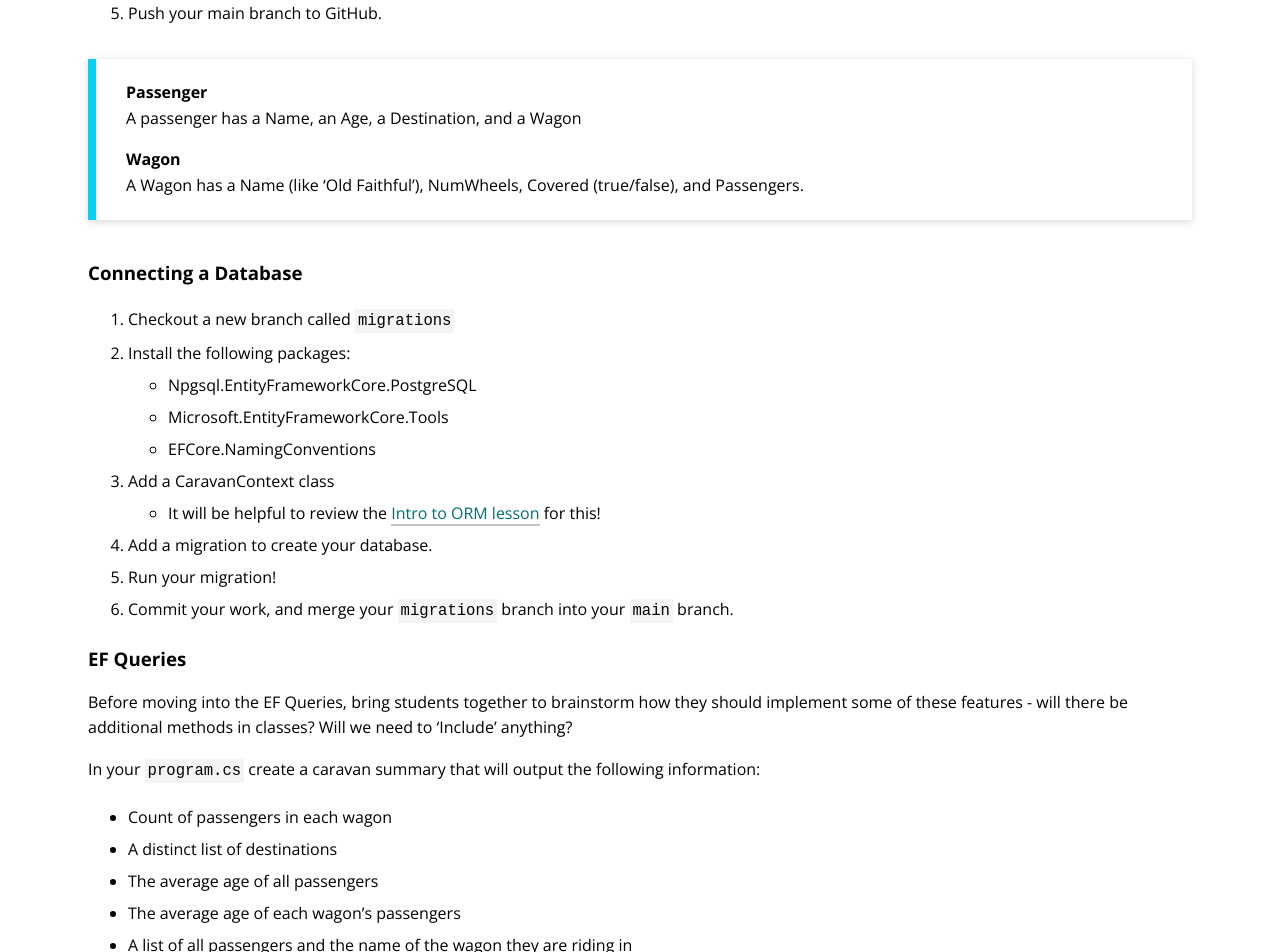
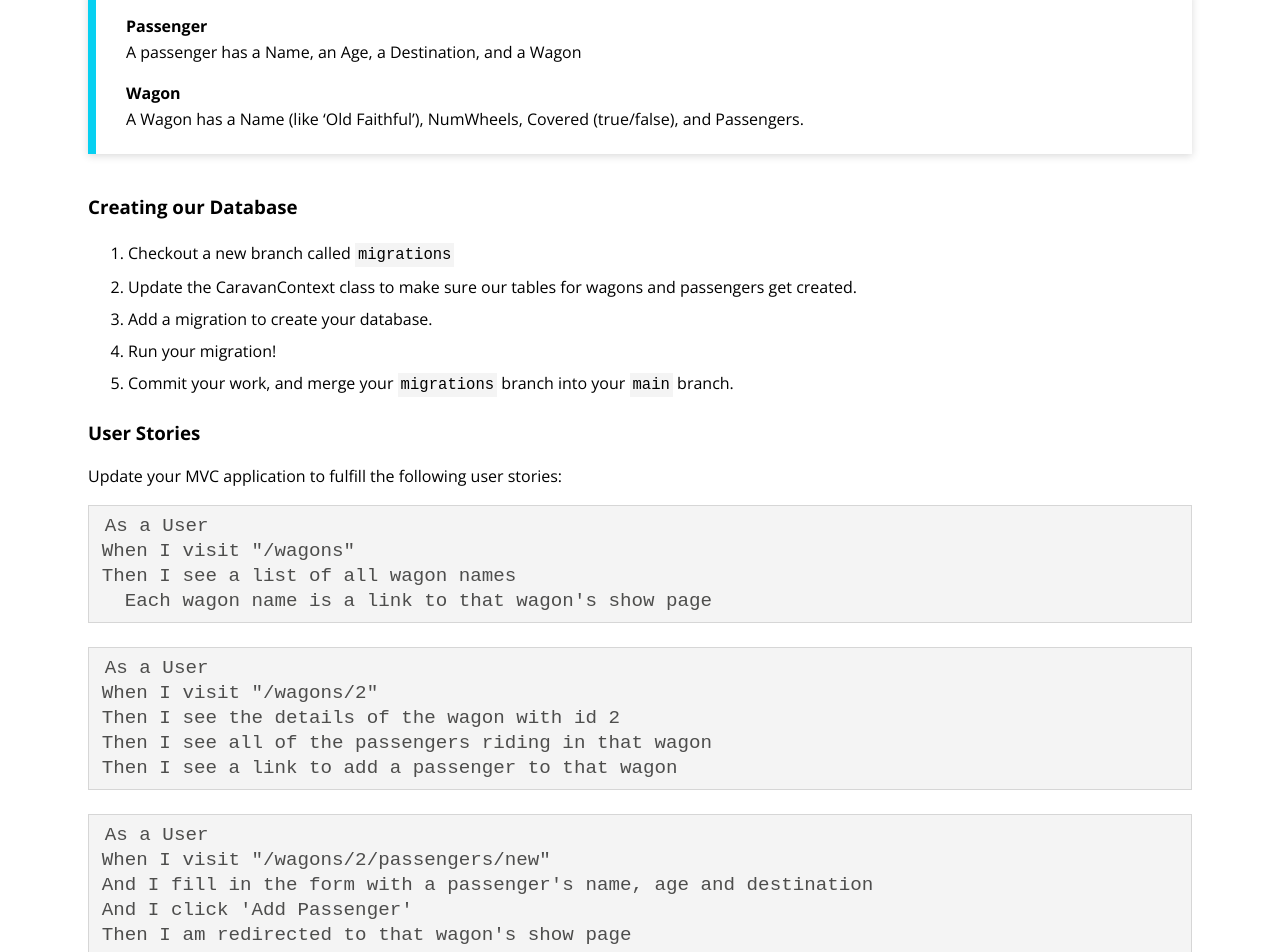
Before and after one commit to turingschool/launch-curriculum, a Jekyll site: the page built from module4/lessons/Week1/ReviewingConcepts.md, in a window 1280 px wide and 1400 px high, scrolled down 714 px. Shown: the top 952 px of the window. Built offline with Jekyll 4.4.1, drawn with Linux system fonts in a browser that asks for light colours; nearby versions of some CDN libraries; comment, search, counter and statistics services are not loaded; some of the changed text lies outside the part shown.

Commit message:
update with MVC

````diff
--- a/module4/lessons/Week1/ReviewingConcepts.md
+++ b/module4/lessons/Week1/ReviewingConcepts.md
@@ -7,18 +7,17 @@
 
 ## The Oregon Trail
 
-1. Create a Console Application in Visual Studio.
-    * You can call the project and solution `Caravan`
-2. Initialize a git repository in your solution.
-    * Add a remote repository on GitHub
+1. Fork and Clone [this starter repo](https://github.com/turingschool-examples/CaravanMVC)
+2. Open your forked repository in visual studio
+3. Build the solution - let you instructor know if you get any errors!
 
-### Building our Classes
 
-1. Create a branch called `classes`
+### Building our Models
+
+1. Create a branch called `models`
 2. In your Caravan project, add classes outlined below.
-    * Make sure to test your classes!
 3. Commit after each class is complete - you should have 3 commits!
-4. When all three classes have been built, merge your `classes` branch into your `main` branch.
+4. When all three classes have been built, merge your `models` branch into your `main` branch.
 5. Push your main branch to GitHub.
 
 <section class='call-to-action' markdown='1'>
@@ -30,31 +29,68 @@
 
 </section>
 
-### Connecting a Database
+### Creating our Database
 
 1. Checkout a new branch called `migrations`
-2. Install the following packages:
-    * Npgsql.EntityFrameworkCore.PostgreSQL
-    * Microsoft.EntityFrameworkCore.Tools
-    * EFCore.NamingConventions
-3. Add a CaravanContext class
-    * It will be helpful to review the [Intro to ORM lesson](/module2/lessons/Week4/IntroToORM) for this!
+3. Update the CaravanContext class to make sure our tables for wagons and passengers get created.
 4. Add a migration to create your database.
 5. Run your migration!
 6. Commit your work, and merge your `migrations` branch into your `main` branch.
 
-### EF Queries
+### User Stories
 
-<aside class='instructor-note' markdown='1'>
+Update your MVC application to fulfill the following user stories:
 
-Before moving into the EF Queries, bring students together to brainstorm how they should implement some of these features - will there be additional methods in classes?  Will we need to 'Include' anything?
+```
+As a User
+When I visit "/wagons"
+Then I see a list of all wagon names
+  Each wagon name is a link to that wagon's show page
+```
 
-</aside>
+```
+As a User
+When I visit "/wagons/2"
+Then I see the details of the wagon with id 2
+Then I see all of the passengers riding in that wagon
+Then I see a link to add a passenger to that wagon
+```
 
-In your `program.cs` create a caravan summary that will output the following information:
+```
+As a User
+When I visit "/wagons/2/passengers/new"
+And I fill in the form with a passenger's name, age and destination
+And I click 'Add Passenger'
+Then I am redirected to that wagon's show page
+  And I see the new passenger
+```
 
-* Count of passengers in each wagon
-* A distinct list of destinations
-* The average age of all passengers
-* The average age of each wagon's passengers
-* A list of all passengers and the name of the wagon they are riding in
+```
+As a User
+When I visit "/wagons"
+Then I see a count of passengers for each wagon
+```
+
+```
+As a User
+When I visit "/overview"
+Then I see a distinct list of destinations
+```
+
+```
+As a User
+When I visit "/overview"
+Then I see the average age of all passengers
+```
+
+```
+As a User
+When I visit "/wagons"
+Then I see the average age of passengers in each wagon
+```
+
+```
+As a User
+When I visit "/passengerlist"
+Then I see a list of all passenger names and the wagon they are riding in
+```
````
